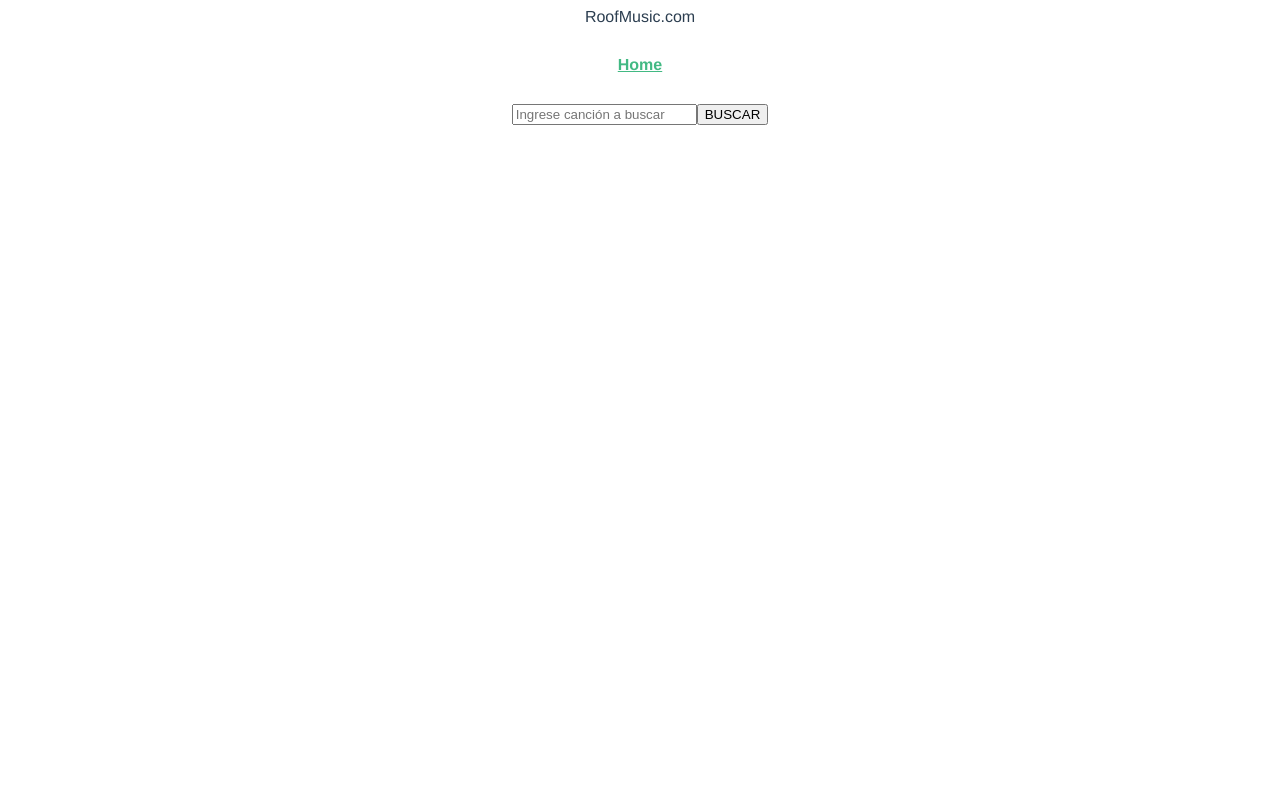
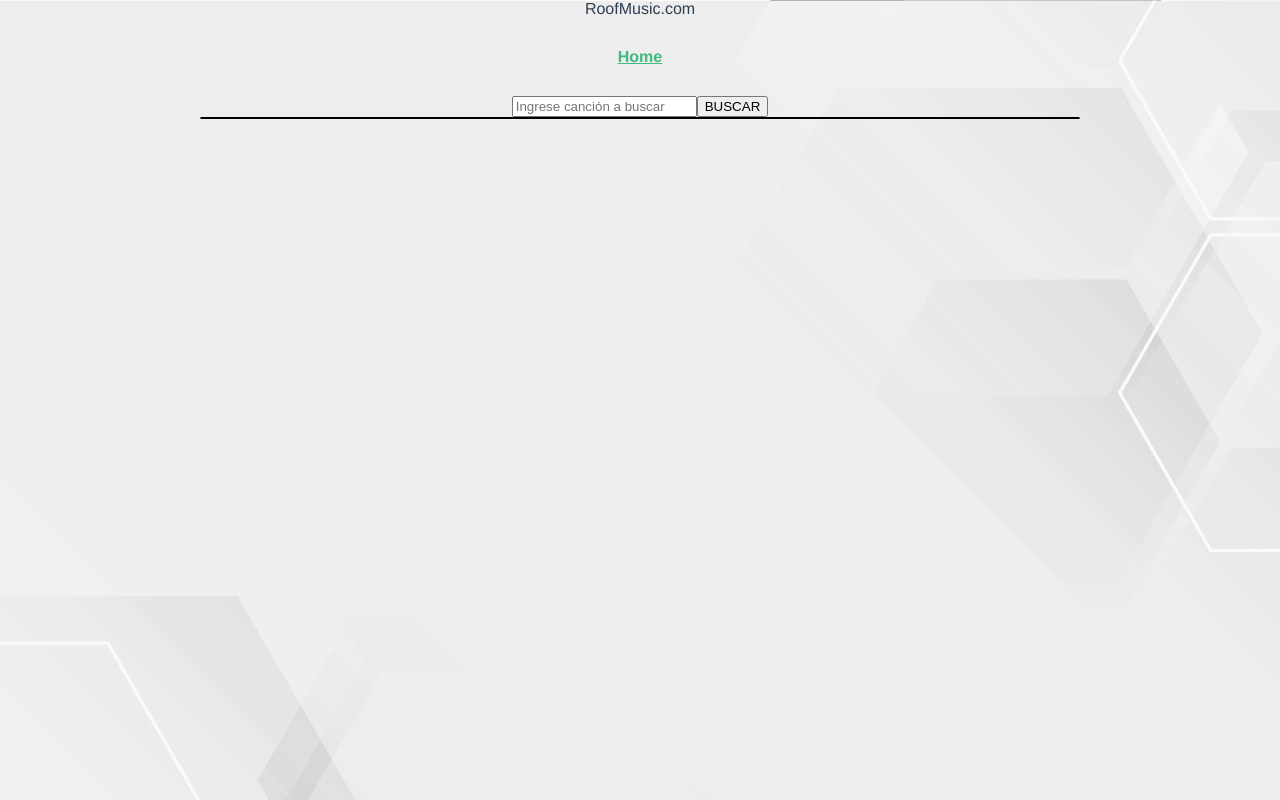
Before and after one commit to NicoVergara10/mp3vue, a Vue app: page / in a window 1280 px wide. Built offline with nearby package versions, Linux system fonts and the light colour scheme.

Commit message:
quedo mas lindo

```diff
--- a/src/App.vue
+++ b/src/App.vue
@@ -11,8 +11,14 @@
   -moz-osx-font-smoothing: grayscale;
   text-align: center;
   color: #2c3e50;
+  margin: 0;
+  width: 100%;
 }
-
+body {
+  background-image: url(./assets/Fondoapp.jpg);
+  margin: 0;
+  background-attachment: fixed;
+}
 nav {
   padding: 30px;
 }
--- a/src/components/HelloWorld.vue
+++ b/src/components/HelloWorld.vue
@@ -7,7 +7,9 @@
     />
     <button id="cancionBuscar" @click="buscarCancion">BUSCAR</button>
   </div>
-  <SongCard :canciones="canciones"></SongCard>
+  <div class="songCard">
+    <SongCard :canciones="canciones"></SongCard>
+  </div>
 </template>
 
 <script>
@@ -53,4 +55,11 @@ li {
 a {
   color: #42b983;
 }
+.songCard {
+  border: 1px solid black;
+  margin-left: 200px;
+  margin-right: 200px;
+  border-radius: 5px;
+  box-shadow: 0px 10px 10px -6px black;
+}
 </style>
--- a/src/views/SongLyrics.vue
+++ b/src/views/SongLyrics.vue
@@ -1,5 +1,5 @@
 <template>
-  <div class="about">
+  <div class="letra">
     <h3>{{ cancion }}</h3>
     <h4>{{ artista }}</h4>
     <pre>{{ letra.lyrics }}</pre>
@@ -37,3 +37,12 @@ export default {
   },
 };
 </script>
+<style>
+.letra {
+  border: 1px solid black;
+  margin-left: 200px;
+  margin-right: 200px;
+  border-radius: 5px;
+  box-shadow: 0px 10px 10px -6px black;
+}
+</style>
```
Also changed, not shown: src/assets/Fondoapp.jpg (added).
